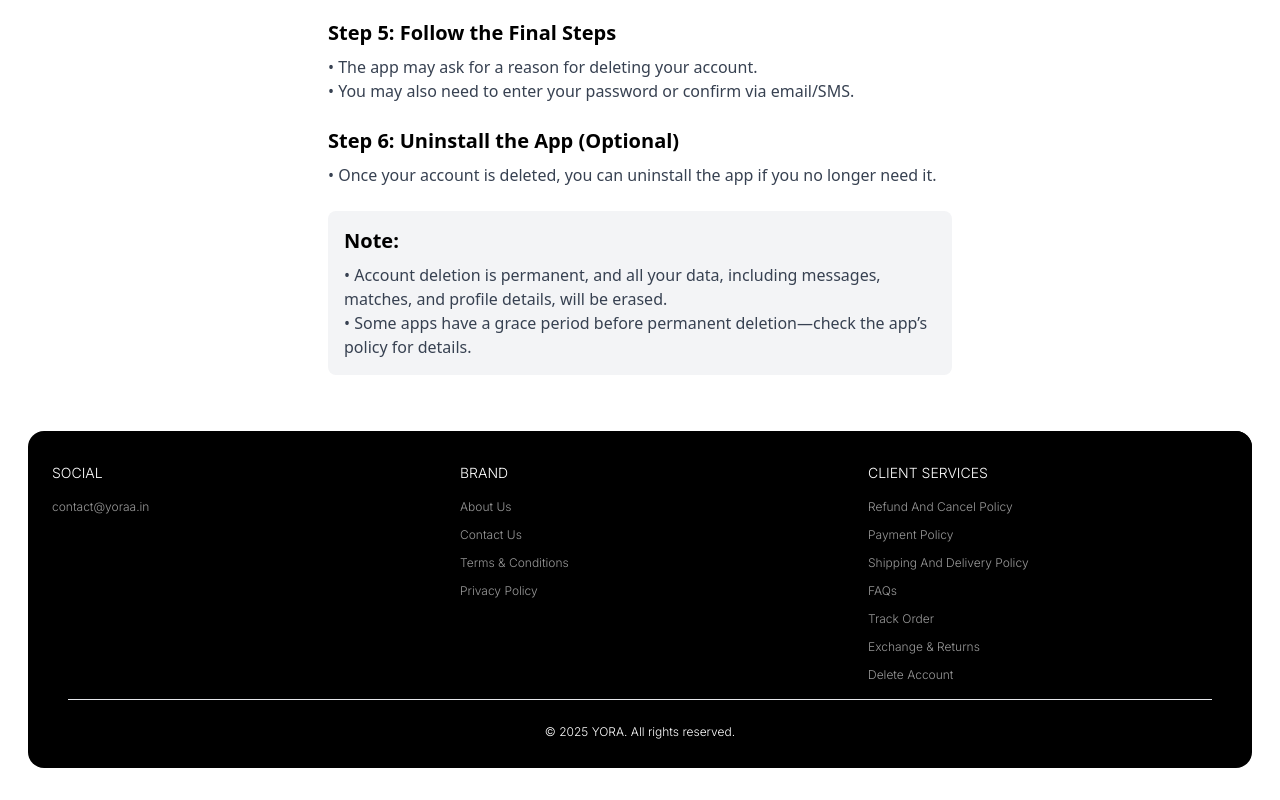
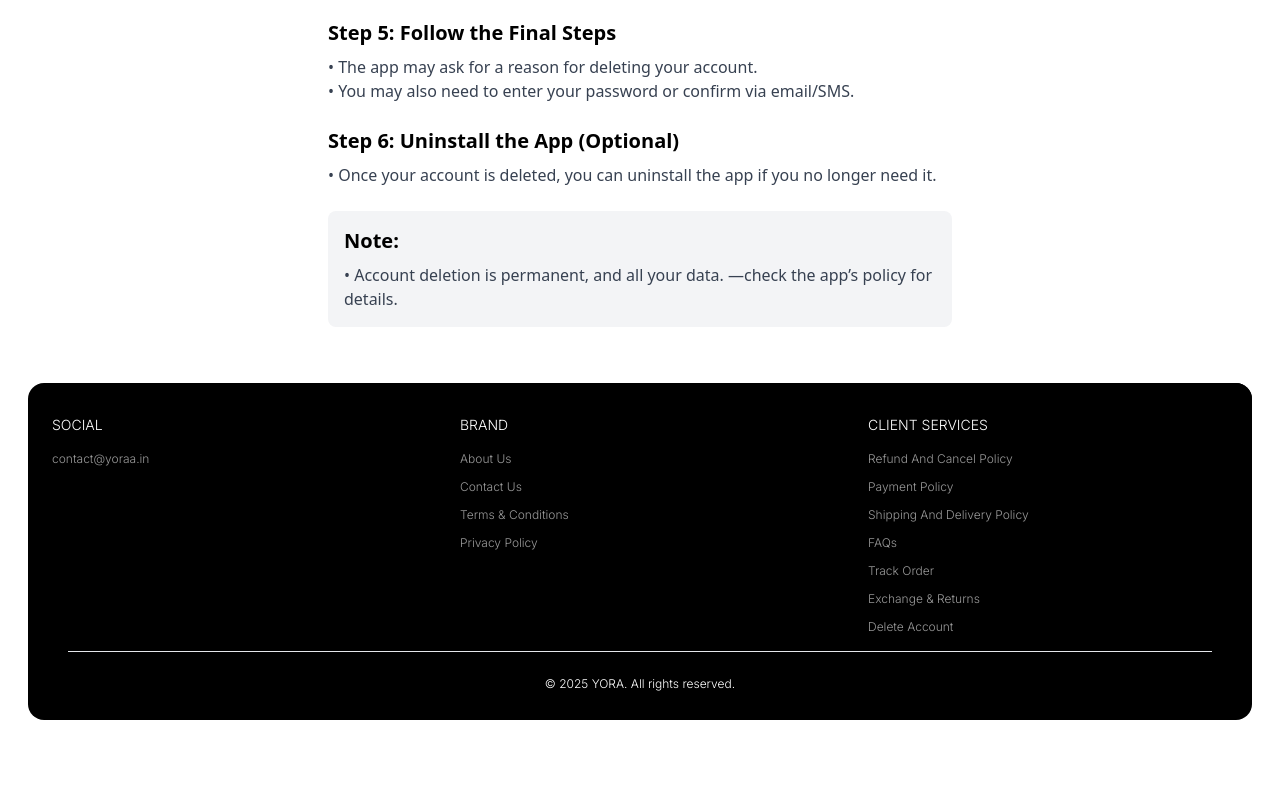
Before and after one commit to insomniac27/yora-frontend, a React (Vite) app: page /remove-account in a window 1280 px wide. Shown: the part 641-1441 px from the top of the page. After the commit the page ends 1393 px from the top, so only its background shows below. Built offline with nearby package versions, Linux system fonts and the light colour scheme.

Commit message:
little fix

```diff
--- a/src/pages/DeleteAccount.jsx
+++ b/src/pages/DeleteAccount.jsx
@@ -88,10 +88,7 @@ const DeleteAccount = () => {
       <div className="bg-gray-100 p-4 rounded-lg">
         <h2 className="text-xl font-semibold mb-2">Note:</h2>
         <p className="text-gray-700">
-          • Account deletion is permanent, and all your data, including messages, matches, and profile details, will be erased.
-        </p>
-        <p className="text-gray-700">
-          • Some apps have a grace period before permanent deletion—check the app’s policy for details.
+          • Account deletion is permanent, and all your data. —check the app’s policy for details.
         </p>
       </div>
     </div>
```
